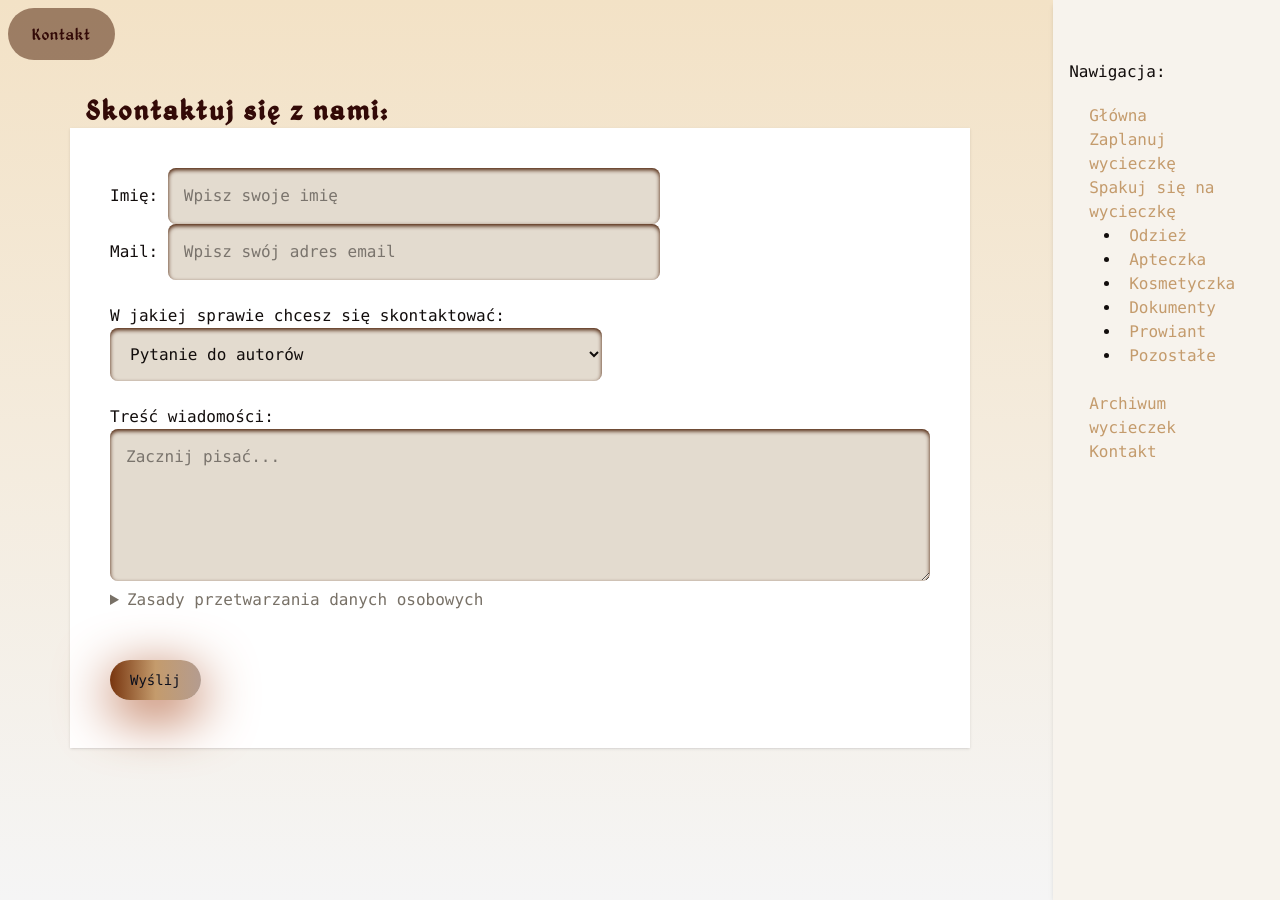
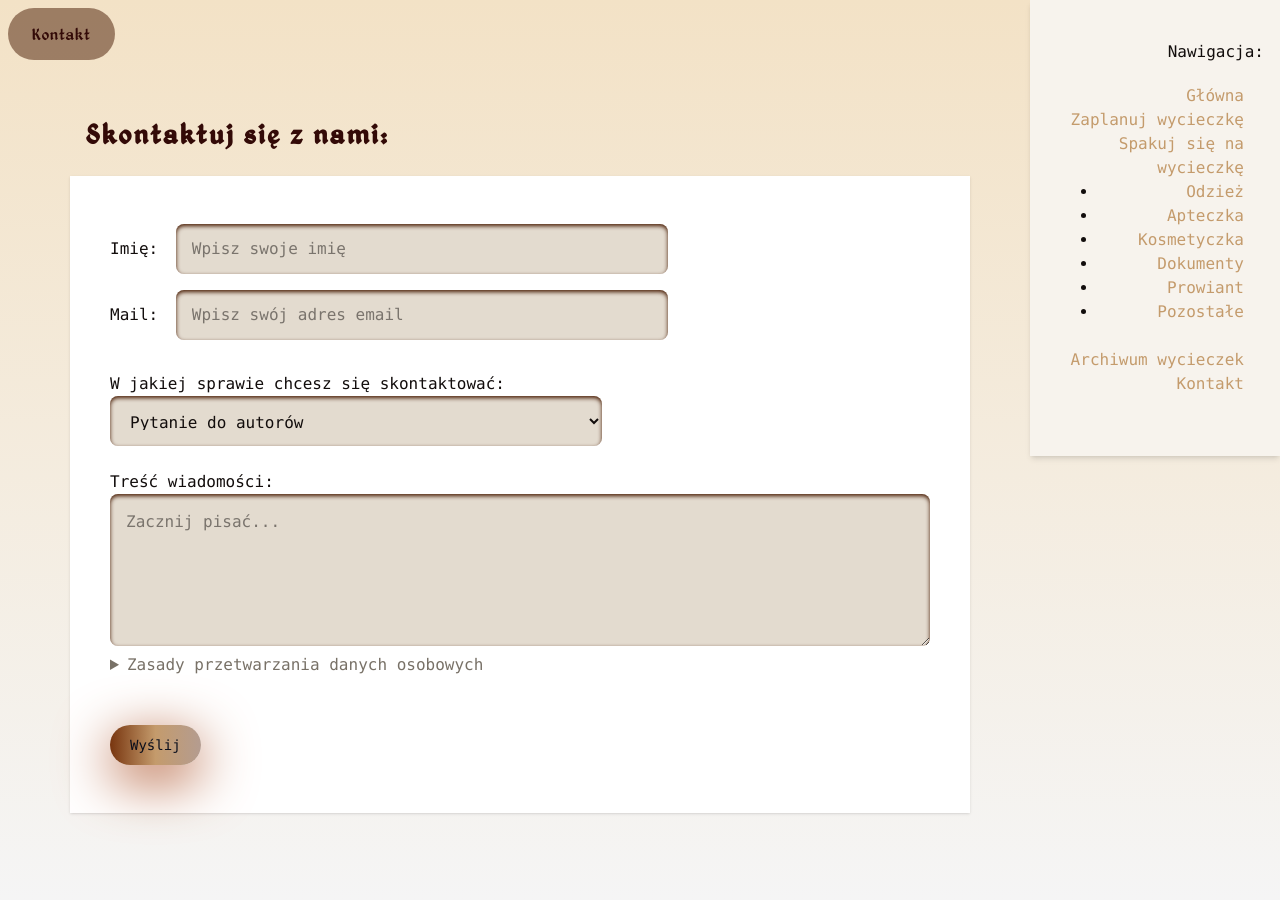
Before and after one commit to kama-pa-go/KGprojects, a Jekyll site: the page built from kontakt.md, in a window 1280 px wide and 900 px high. Built offline with Jekyll 4.4.1, drawn with Linux system fonts in a browser that asks for light colours.

Commit message:
Your commit message here

```diff
--- a/_layouts/default1.html
+++ b/_layouts/default1.html
@@ -46,6 +46,17 @@
           font-size: 1.125rem;
           line-height: 1.75rem;
         }
+        /* Added styles */
+        .sidebar-container {
+            width: 250px; /* Fixed width for sidebar */
+            right: 0;
+            text-align: right;
+        }
+        @media (min-width: 1024px) {
+            .sidebar-container {
+                position: relative;
+            }
+        }
     </style>
 </head>
 
@@ -53,7 +64,6 @@
       x-init="window.addEventListener('resize', () => { isMobile = window.innerWidth < 1024 })">
 
     <header>
-
       <button @click="sidebarOpen = !sidebarOpen"
             x-show="isMobile"
             class="fixed z-50 top-2 right-2 px-6 py-3 cursor-pointer rounded-full bg-basicBeage shadow-md font-medium orangeShadow">
@@ -62,11 +72,9 @@
       </button>
 
       <h3 class="bg-amber-950/50 rounded-full fixed left-2 z-50 top-2 text-justBrown px-6 py-3 ">{{ page.title }}</h3>
-
     </header>
 
     <main id="app" class="flex flex-col flex-1 z-0 h-full">
-
         <!-- Overlay dla mobile (tylko gdy sidebar otwarty) -->
         <div class="sidebar-overlay"
              :class="{ 'active': sidebarOpen && isMobile }"
@@ -74,22 +82,21 @@
              x-show="isMobile">
         </div>
 
-    <div class="grid grid-cols-1 sm:grid-cols-4 lg:grid-cols-5 gap-6 min-h-screen items-right">
-
+        <div class="flex min-h-screen">
             <!-- Main content -->
-      <div class="sm:col-span-4 h-full p-5 py-6 sm:py-15 items-center gap-5">
+            <div class="flex-1 p-5 py-6 sm:py-15">
                 {{ content }}
                 <br>
             </div>
 
             <!-- Sidebar -->
             <div x-show="!isMobile || sidebarOpen"
-          class="bg-allmostWhite col-span-1 transition-all duration-300 h-full shadow-md items-right"
-          :class="{ 'fixed inset-y-0 right-0 z-40 w-full': sidebarOpen && isMobile }">
+                class="sidebar-container bg-allmostWhite transition-all duration-300 h-full shadow-md"
+                :class="{ 'fixed inset-y-0 z-40 w-64': sidebarOpen && isMobile, 'lg:w-64': !isMobile }">
 
-        <div class="fixed top-5 p-4 py-10 items-center">
-          Nawigacja:
-          <div class="m-2">
+                <div class="p-4 py-10">
+                    <div class="text-right">Nawigacja:</div>
+                    <div class="m-2 text-right">
                         {% include navigation_ekwipunek.html %}
                     </div>
                 </div>
@@ -97,7 +104,7 @@
         </div>
     </main>
 
-  <footer class= "bg-amber-950/50 flex items-center justify-center m-4 py-10 overline z-30">
+    <footer class="bg-amber-950/50 flex items-center justify-center m-4 py-10 overline z-30 w-full">
         <p styless="text-center">🌳 żadna góra nie ucierpiała przy robieniu tej strony 🌳</p>
     </footer>
 
@@ -106,6 +113,5 @@
             return window.innerWidth < 1024;
         }
     </script>
-
 </body>
 </html>
--- a/assets/output.css
+++ b/assets/output.css
@@ -543,6 +543,9 @@
   .h-screen {
     height: 100vh;
   }
+  .max-h-\[50px\] {
+    max-height: 50px;
+  }
   .max-h-\[150px\] {
     max-height: 150px;
   }
@@ -572,6 +575,9 @@
   }
   .w-50 {
     width: calc(var(--spacing) * 50);
+  }
+  .w-64 {
+    width: calc(var(--spacing) * 64);
   }
   .w-65 {
     width: calc(var(--spacing) * 65);
@@ -2379,6 +2385,11 @@
   .lg\:col-span-4 {
     @media (width >= 64rem) {
       grid-column: span 4 / span 4;
+    }
+  }
+  .lg\:w-64 {
+    @media (width >= 64rem) {
+      width: calc(var(--spacing) * 64);
     }
   }
   .lg\:max-w-\[300px\] {
--- a/kontakt.md
+++ b/kontakt.md
@@ -3,19 +3,19 @@ layout: default1
 title: Kontakt
 ---
 <div class="items-center">
-<h1 class="p-4 py-8"> Skontaktuj się z nami:</h1>
+<h1 class="m-4 py-10"> Skontaktuj się z nami:</h1>
 <form action="/submit-form" method="post" class="-mt-8 bg-white shadow-sm max-w-[900px] sm:w-full p-6">
 <div class="p-4">
     <!-- Pole tekstowe -->
     <label for="imie">Imię:</label>
-    <input class="bg-greyBase shadow-inner shadow-amber-950 w-3/5 p-4 rounded-lg" type="text" id="imie" name="imie" placeholder="Wpisz swoje imię" required>
+    <input class="bg-greyBase max-h-[50px] shadow-inner shadow-amber-950 w-3/5 p-4 m-2 rounded-lg" type="text" id="imie" name="imie" placeholder="Wpisz swoje imię" required>
     <br>
     <label for="mail">Mail:</label>
-    <input class="bg-greyBase shadow-inner shadow-amber-950 w-3/5 p-4 rounded-lg" type="text" id="mail" name="mail" placeholder="Wpisz swój adres email" required>
+    <input class="bg-greyBase max-h-[50px] shadow-inner shadow-amber-950 w-3/5 p-4 m-2 rounded-lg" type="text" id="mail" name="mail" placeholder="Wpisz swój adres email" required>
     <br><br>
     <!-- Pole wyboru z optgroup -->
     <label for="temat">W jakiej sprawie chcesz się skontaktować:</label>
-    <select class="bg-greyBase shadow-inner shadow-amber-950 w-3/5 p-4 rounded-lg" id="temat" name="temat" required>
+    <select class="bg-greyBase max-h-[50px] shadow-inner shadow-amber-950 w-3/5 p-4 rounded-lg" id="temat" name="temat" required>
             <optgroup label="Pochwały">
                 <option value="pytanie">Pytanie do autorów</option>
                 <option value="wspolpraca">Współpraca</option>
```
Also changed, not shown: _layouts/ekwipunek1.html (+4 -5 lines). Lines whose indentation alone changed are shown as unchanged.
